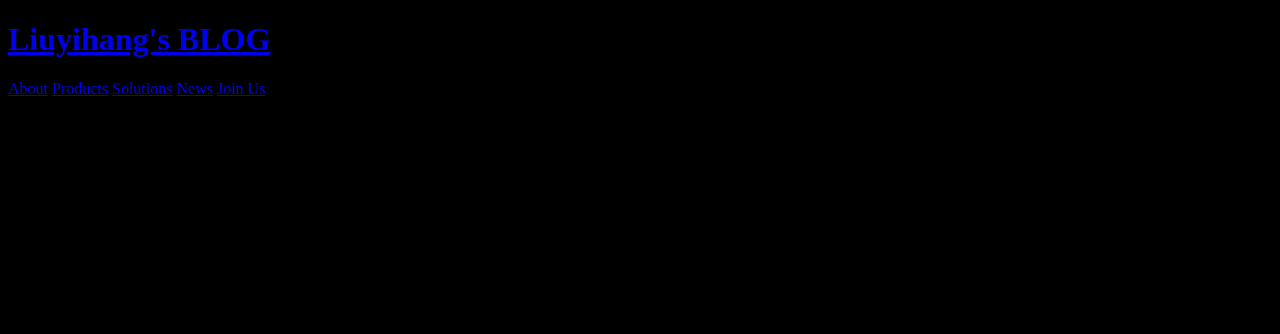
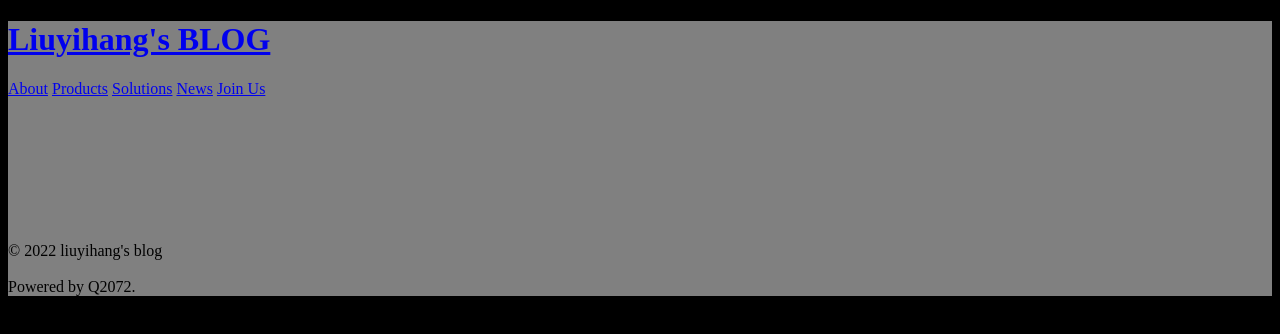
Before and after one commit to liuyh06/liuyh06.github.io, a plain HTML site: page index.html in a window 1280 px wide. Drawn offline with Linux system fonts and the light colour scheme.

Commit message:
Update index.html

```diff
--- a/index.html
+++ b/index.html
@@ -1,12 +1,12 @@
 <!DOCTYPE html>
-<html>
+<html style="background-color:black">
 
 <head>
     <meta charset="utf-8">
     <title>Liuyihang's BLOG</title>
 </head>
 
-<body style="background-color:black">
+<body style="background-color:grey">
            <header id="header">
                 <div id="banner"></div>
                 <div id="header-outer" class="outer">
@@ -32,7 +32,7 @@
             <br><br><br><br><br><br><br><br>
 
             <div class="article-inner">
-               &copy 2022 liuyihang<br> Powered by Q2072.
+               &copy 2022 liuyihang's blog<br> <br> Powered by Q2072.
             </div>
 
 
```
